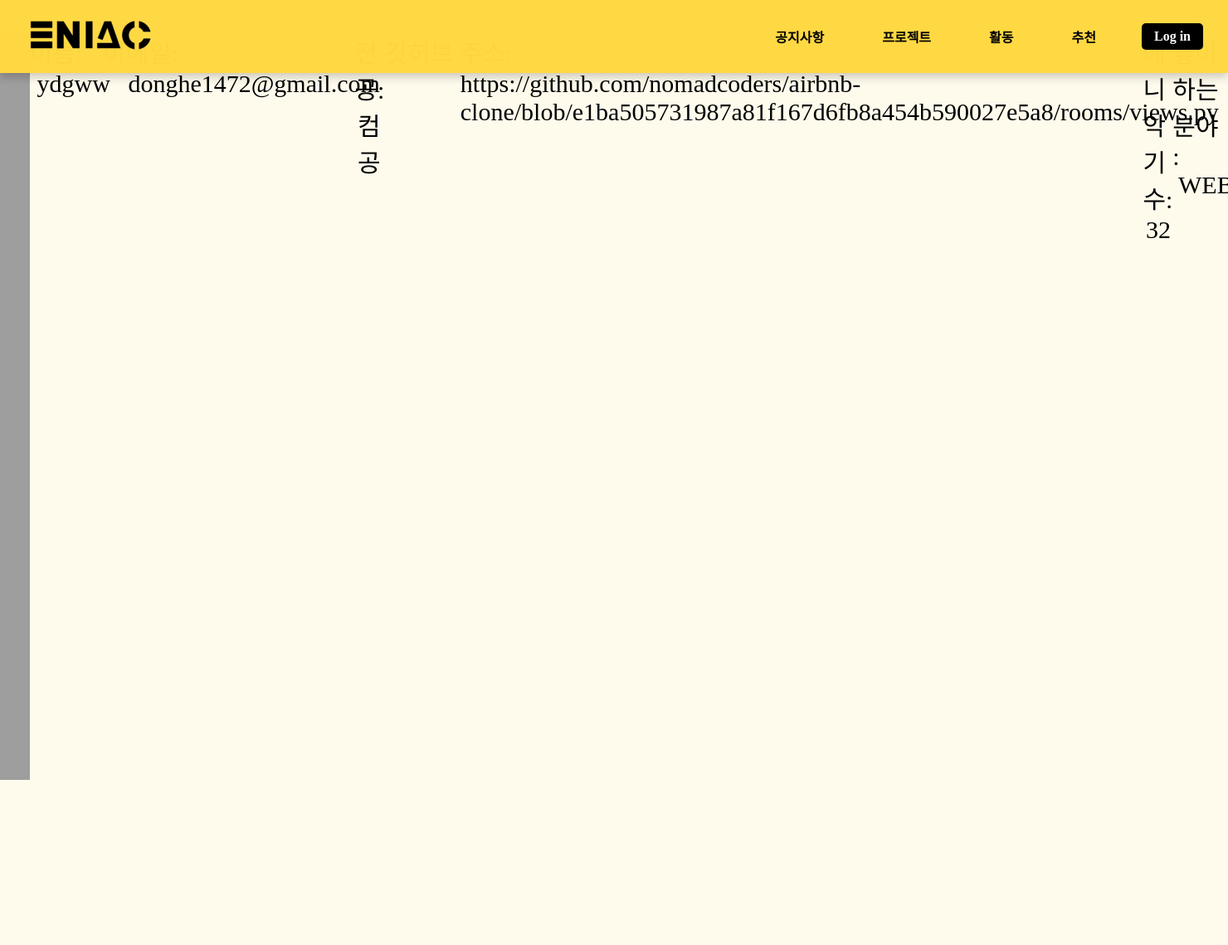
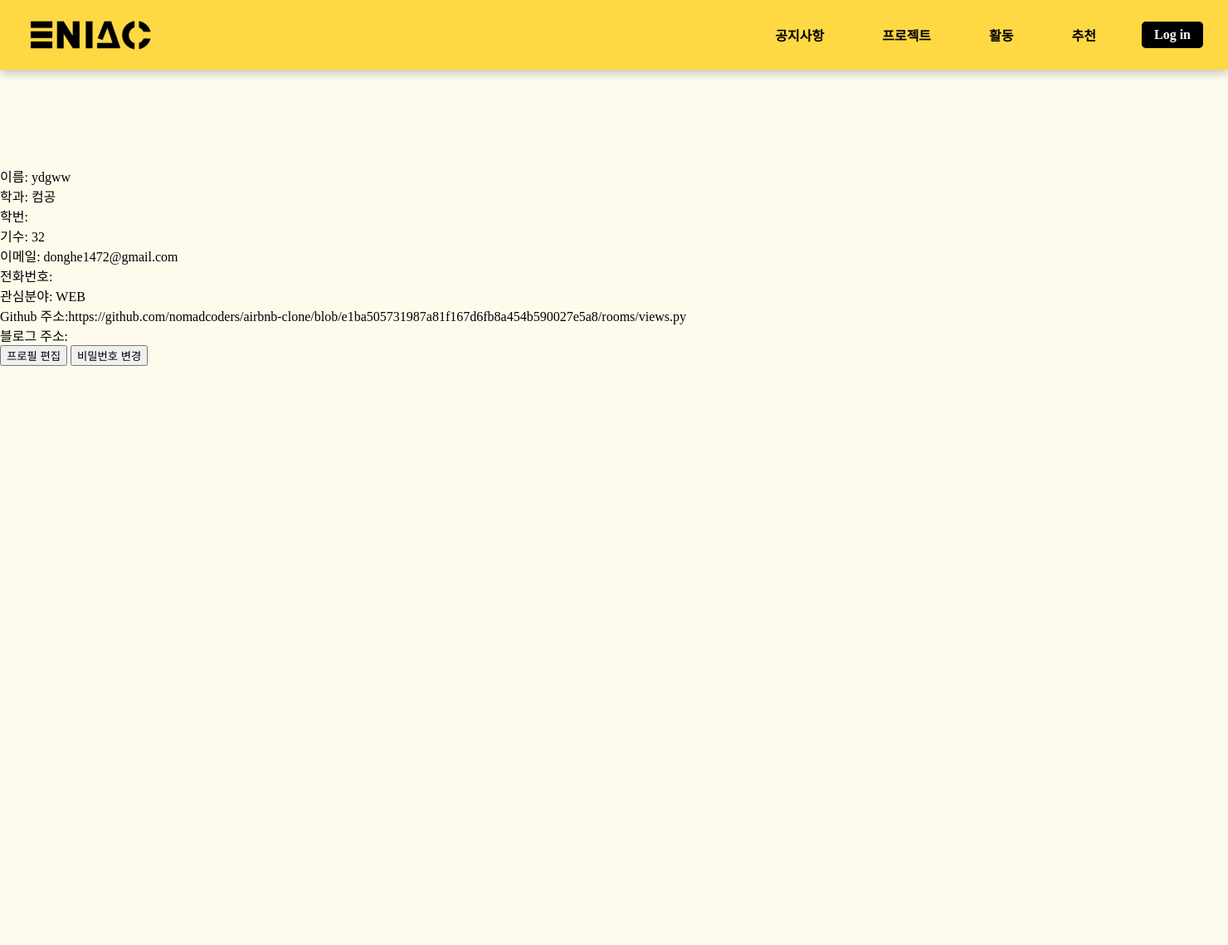
Before and after one commit to sanghee01/eniac-website, a Django app: page /336/profile in a window 1480 px wide. Shown: the top 1139 px of the page at 83% size. Before the commit the page ends 940 px from the top, so only its background shows below. Run offline with Django 3.2, Linux system fonts and the light colour scheme; data comes from the database, SQL or seed files in the repository; some libraries are stand-ins or nearby versions; some web fonts are replaced; grey boxes are pictures that could not be loaded.

Commit message:
[feat] 프로필 틀만 잡음

```diff
--- /dev/null
+++ b/static/css/users/profile.css
@@ -0,0 +1,3 @@
+#profile-page {
+  margin-top: 200px;
+}
--- a/templates/base.html
+++ b/templates/base.html
@@ -50,6 +50,7 @@
     />
     <link rel="stylesheet" href="{% static 'css/users/login-content.css' %}" />
     <link rel="stylesheet" href="{% static 'css/users/signup.css' %}" />
+    <link rel="stylesheet" href="{% static 'css/users/profile.css' %}" />
     <link
       rel="stylesheet"
       href="{% static 'css/challenges/challenge-content.css' %}"
--- a/templates/users/user_detail.html
+++ b/templates/users/user_detail.html
@@ -1,24 +1,27 @@
-{% include "base.html" %} {% load static %} {% block content %}
+<body id="profile-page">
+  {% include "base.html" %} {% load static %} {% block content %}
 
-<div class="project-create__content">
-    <div class="login-content__img">
-        <img style="width: 100%; height: 900px" src="{% static 'img/create-img.jpg' %}" alt="" />
+  <div class="profile">
+    <img src="" alt="" class="profile-img" />
+    <div class="profile__content">
+      <div class="profile-left">
+        <div>이름: {{user_obj.username}}</div>
+        <div>학과: {{user_obj.major}}</div>
+        <div>학번:</div>
+        <div>기수: {{user_obj.entered_eniac}}</div>
+        <div>이메일: {{user_obj.email}}</div>
+        <div>전화번호:</div>
+      </div>
+      <div class="profile-right">
+        <div>관심분야: {{user_obj.fav_pro_genre}}</div>
+        <div>Github 주소:{{user_obj.git_url}}</div>
+        <div>블로그 주소:</div>
+      </div>
     </div>
-    <div class="project-create__section">
-        <div>이름: <span style="margin-left: 10%">{{user_obj.username}}</span></div>
-        <div>이메일: <span style="margin-left: 10%">{{user_obj.email}}</span></div>
-        <div>전공: <span style="margin-left: 10%">{{user_obj.major}}</span></div>
-        <div>
-            깃허브 주소: <span style="margin-left: 10%">{{user_obj.git_url}}</span>
-        </div>
-        <div>
-            에니악 기수:
-            <span style="margin-left: 10%">{{user_obj.entered_eniac}}</span>
-        </div>
-        <div>
-            좋아하는 분야 :
-            <span style="margin-left: 10%">{{user_obj.fav_pro_genre}}</span>
-        </div>
+    <div class="profile__btn">
+      <button class="profile__fix">프로필 편집</button>
+      <button class="profile__password">비밀번호 변경</button>
     </div>
-</div>
-{% endblock content %}
+  </div>
+  {% endblock content %}
+</body>
```
